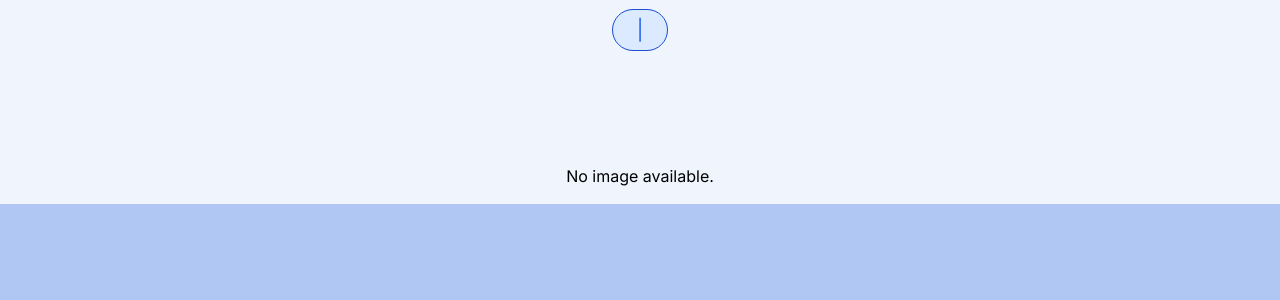
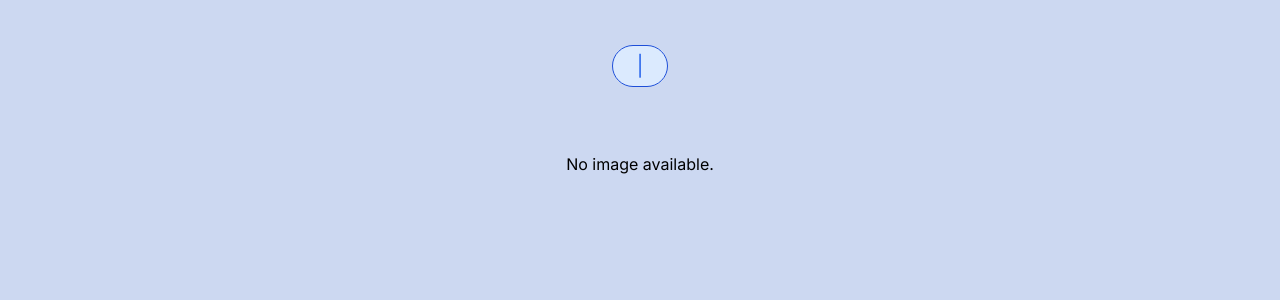
Before and after one commit to kalyani179/AP-Flood-Control, a React (Create React App) app in the folder client/: page /details in a window 1280 px wide. Shown: the top 300 px of the page. Built offline with nearby package versions, Linux system fonts and the light colour scheme.

Commit message:
changes to UI

```diff
--- a/client/src/components/Dashboard.jsx
+++ b/client/src/components/Dashboard.jsx
@@ -50,7 +50,7 @@ const Dashboard = () => {
     }, [selectedWard, selectedDate]);
 
     useEffect(() => {
-        fetch('https://ap-flood-control.onrender.com/data')
+        fetch('http://localhost:5000/data')
             .then(response => {
                 if (!response.ok) {
                     throw new Error('Network response was not ok');
@@ -163,7 +163,7 @@ const Dashboard = () => {
                 cardData.map((card, index) => (
                     <div
                         key={index}
-                        className={`bg-white shadow-lg rounded-lg p-6 text-center cursor-pointer transform transition-transform duration-300 ease-in-out hover:scale-105 active:scale-95 ${card.changeColor}`}
+                        className={`bg-[#f0f4fc] shadow-lg rounded-lg p-6 text-center cursor-pointer transform transition-transform duration-300 ease-in-out hover:scale-105 active:scale-95 ${card.changeColor}`}
                         onClick={() => handleCardClick(card.category, card.imageUrl, card.latitude, card.longitude)}
                     >
                         <div className="flex justify-center mb-4">{card.icon}</div>
--- a/client/src/components/DetailsPage.js
+++ b/client/src/components/DetailsPage.js
@@ -16,19 +16,19 @@ const DetailsPage = () => {
 
 
     return (
-        <div className="container bg-[#f0f4fc] mx-auto flex flex-col gap-9 p-4">
+        <div className="container mt-9 mx-auto flex flex-col gap-9 p-4">
             {/* Ward and Date */}
-            <div className="text-center mb-2">
+            <div className="text-center">
                 <span className="text-blue-600 bg-blue-100 px-6 border border-blue-700 py-2 rounded-full text-xl">
                     {ward} | {date}
                 </span>
             </div>
 
             {/* Category Title */}
-            <h1 className="text-center text-3xl font-bold text-gray-800 mb-6">{category}</h1>
+            <h1 className="text-center text-3xl font-bold text-gray-800">{category}</h1>
 
             {/* Display image with click functionality */}
-            <div className="flex justify-center mt-4">
+            <div className="flex justify-center">
                 {imageUrl ? (
                     <img
                         src={imageUrl}
--- a/client/src/components/Navbar.jsx
+++ b/client/src/components/Navbar.jsx
@@ -2,7 +2,7 @@ import React from 'react';
 
 const Navbar = () => {
     return (
-        <nav className="bg-[#1f2937] p-4 m-0 shadow-md">
+        <nav className="bg-[#6883a8] p-4 pl-14 m-0 shadow-md">
             <div className="">
                 <div className="flex justify-start items-center">
                     <h1 className="text-2xl font-bold text-white">AP FLOOD CONTROL</h1>
--- a/client/src/components/WardCharts.jsx
+++ b/client/src/components/WardCharts.jsx
@@ -40,7 +40,7 @@ const WardCharts = ({ data, selectedWard }) => {
     return (
         <div className="flex flex-row space-x-8">
             {chartDataForWard.map((chart, index) => (
-                <div key={index} className="bg-white shadow-lg rounded-lg p-10 ">
+                <div key={index} className="bg-[#f0f4fc] shadow-lg rounded-lg p-10 ">
                     <h3>{chart.title}</h3>
                     <Line data={chart.data} />
                 </div>
--- a/client/src/components/Weather.js
+++ b/client/src/components/Weather.js
@@ -1,6 +1,6 @@
 import React, { useState, useEffect } from 'react';
+import { FaMapMarkerAlt } from 'react-icons/fa'; // Import location icon
 
-// Replace with your OpenWeatherMap API key and the endpoint
 const API_KEY = '7ec5fd6e1b670cad400104e7b2f05f0f';
 const CITY = 'Vijayawada';
 const API_URL = `https://api.openweathermap.org/data/2.5/weather?q=${CITY}&appid=${API_KEY}&units=metric`;
@@ -39,7 +39,10 @@ const Weather = () => {
 
     return (
         <div className="flex flex-col text-center">
-            <h3 className="text-sm -my-2">{weatherData.city}</h3>
+            <div className="flex items-center justify-center text-gray-700">
+                <FaMapMarkerAlt className="text-xl mr-2" />  {/* Location Icon */}
+                <h3 className="text-sm -my-2">{weatherData.city}</h3>
+            </div>
             <img src={weatherData.icon} alt="Weather Icon" className="mx-auto -my-3 text-xl" />
             <p className="text-2xl font-bold">{weatherData.temperature}</p>
             <p className="text-md text-gray-600">{weatherData.description}</p>
--- a/client/src/index.css
+++ b/client/src/index.css
@@ -7,6 +7,6 @@
         @apply m-0 p-0 box-border font-inter;
     }
     body {
-        @apply text-black box-border overflow-x-hidden bg-[#b1c7f3]
+        @apply text-black box-border overflow-x-hidden bg-[#ccd8f1]
     }
 }
```
